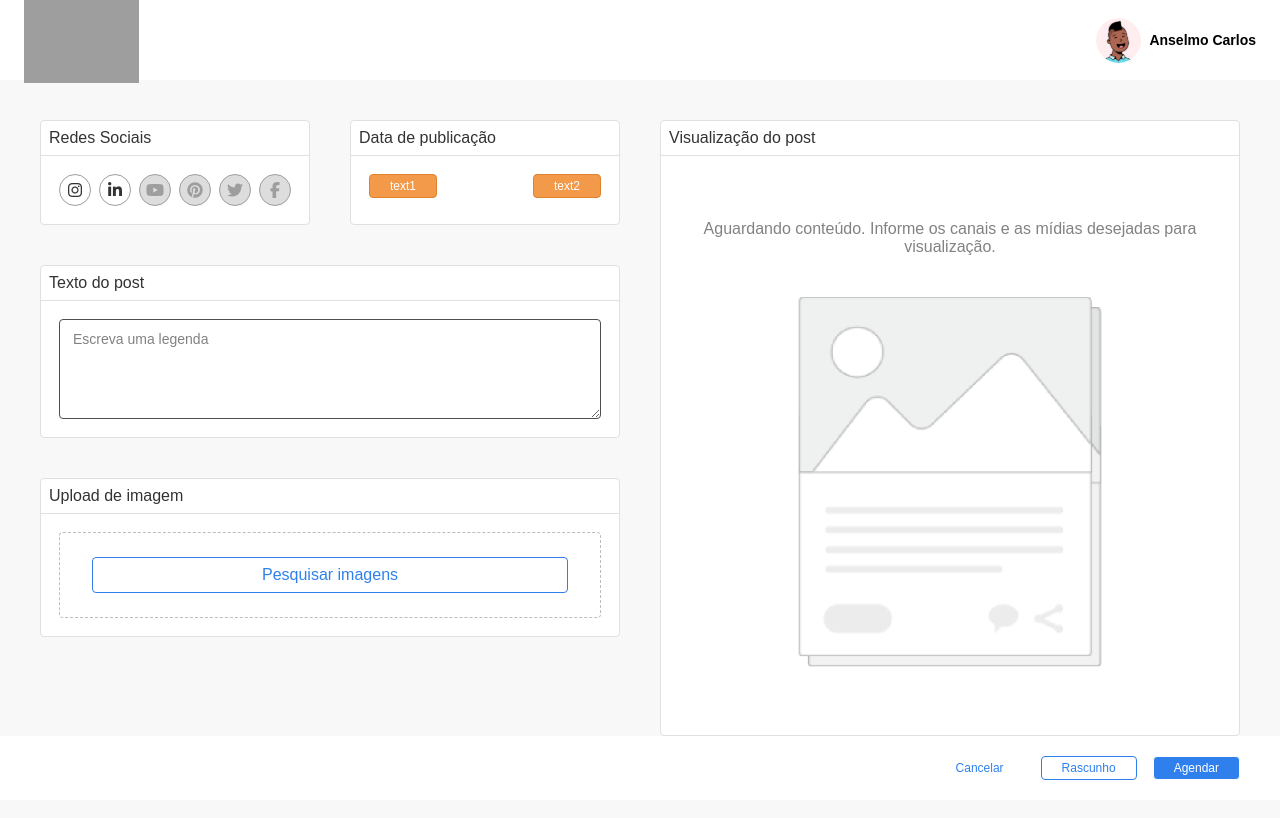
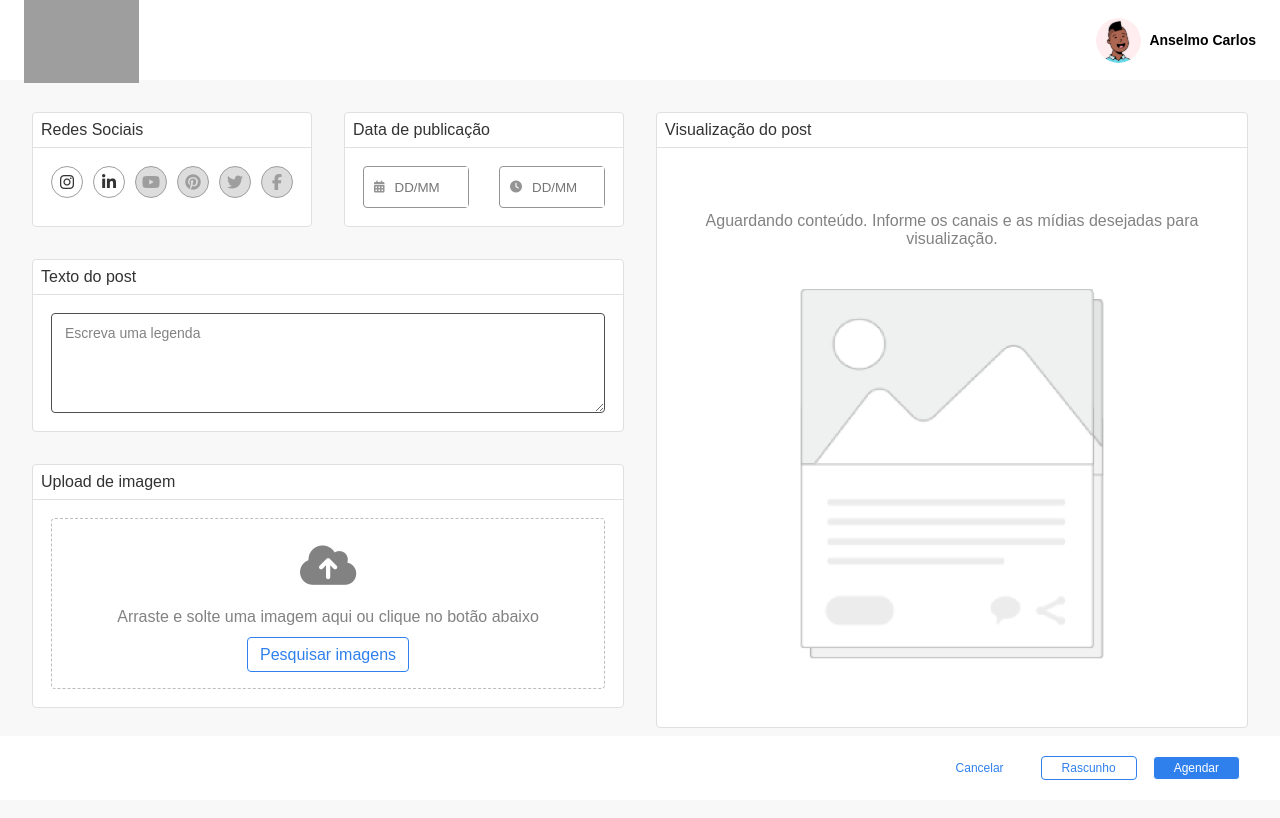
Before and after one commit to drikalves/m-labs-challenge, a Vue app: page /agendamento in a window 1280 px wide. Shown: the top 818 px of the page. Built offline with nearby package versions, Linux system fonts and the light colour scheme; grey boxes are pictures that could not be loaded.

Commit message:
Add icon and text to the upload-image card

```diff
--- a/src/assets/scss/button.scss
+++ b/src/assets/scss/button.scss
@@ -43,11 +43,18 @@
 // Sizes
 
 .m-button--small {
-  padding: 4px 24px;
+  padding-bottom: 4px;
+  padding-left: 24px;
+  padding-right: 24px;
+  padding-top: 4px;
 }
 
 .m-button--large {
   font-size: 16px;
+  padding-bottom: 8px;
+  padding-left: 12px;
+  padding-right: 12px;
+  padding-top: 8px;
 }
 
 // Behavior
--- a/src/assets/scss/input-field.scss
+++ b/src/assets/scss/input-field.scss
@@ -1,22 +1,25 @@
-.m-input-container {
+.m-input {
   border: 1px solid rgb(148, 148, 148);
   border-radius: 4px;
 	display: flex;
-  margin-bottom: 15px;
-}
+	width: 100%;
 
-.m-icon {
+	.m-input__icon {
 		border: none;
 		color: rgb(148, 148, 148);
-	min-width: 50px;
-	padding: 14px 10px;
+		font-size: 12px;
+		padding-bottom: 14px;
+		padding-left: 10px;
+		padding-right: 10px;
+		padding-top: 14px;
 		text-align: center;
 	}
 
-.m-input-field {
+	.m-input__field {
 		border: none;
 		outline: none;
 		padding: 10px;
 		padding-left: 0;
 		width: 100%;
 	}
+}
--- a/src/views/Home.vue
+++ b/src/views/Home.vue
@@ -28,15 +28,16 @@ export default {
   display: flex;
   flex-direction: column;
   justify-content: center;
+  padding-bottom: 64px;
 
   .home__image {
     max-width: 100%;
-    margin-top: 85px;
+    margin-top: 84px;
     margin-bottom: 50px;
   }
 
   .home__button {
-    width: 184px;
+    min-width: 184px;
   }
 }
 </style>
--- a/src/views/Scheduling.vue
+++ b/src/views/Scheduling.vue
@@ -27,15 +27,20 @@
 
         <Card :title="'Data de publicação'">
           <div class="scheduling__form-datetime">
-            <button class="m-button m-button--secondary"> text1
-            </button>
-            <button class="m-button m-button--secondary"> text2
-            </button>
+            <div class="m-input">
+              <i class="m-input__icon fas fa-calendar-alt"></i>
+              <input class="m-input__field" type="text" placeholder="DD/MM" name="date">
+            </div>
+
+            <div class="m-input">
+              <i class="m-input__icon fas fa-clock m-icon"></i>
+              <input class="m-input__field" type="text" placeholder="DD/MM" name="date">
+            </div>
           </div>
         </Card>
       </div>
 
-      <Card class="scheduling__form-post-text" :title="'Texto do post'">
+      <Card :title="'Texto do post'">
         <textarea
           v-model="post.text"
           class="m-textarea"
@@ -44,9 +49,15 @@
       </Card>
 
       <Card :title="'Upload de imagem'">
-        <div class="scheduling__form-upload">
+        <div class="scheduling__form__upload">
+          <i class="scheduling__form__upload__icon fas fa-cloud-upload-alt"></i>
+
+          <p class="scheduling__form__upload__text">
+            Arraste e solte uma imagem aqui ou clique no botão abaixo
+          </p>
+
           <label
-            class="m-button m-button--large m-button--outline"
+            class="scheduling__form__upload__button m-button m-button--large m-button--outline"
             for="arquivo">
             Pesquisar imagens
           </label>
@@ -133,13 +144,13 @@ export default {
 
   @media only screen and (min-width: 961px) {
     padding-bottom: 104px;
-    padding-left: 40px;
-    padding-right: 40px;
-    padding-top: 40px;
+    padding-left: 32px;
+    padding-right: 32px;
+    padding-top: 32px;
     flex-direction: row;
 
     & > section {
-      margin-right: 40px;
+      margin-right: 32px;
       width: 50%;
 
       &:last-of-type {
@@ -157,7 +168,7 @@ export default {
     margin-bottom: 16px;
 
     @media only screen and (min-width: 961px) {
-      margin-bottom: 40px;
+      margin-bottom: 32px;
     }
   }
 
@@ -165,11 +176,11 @@ export default {
     @media only screen and (min-width: 961px) {
       display: flex;
       flex-direction: row;
-      margin-bottom: 40px;
+      margin-bottom: 32px;
 
       .m-card {
         margin-bottom: 0px;
-        margin-right: 40px;
+        margin-right: 32px;
 
         &:last-child {
           margin-right: 0;
@@ -186,23 +197,50 @@ export default {
 
     .scheduling__form-datetime {
       display: flex;
-      justify-content: space-between;
       width: 100%;
+
+      .m-input:first-of-type {
+        margin-right: 30px;
+      }
     }
   }
 
-  .scheduling__form-upload {
+  .scheduling__form__upload {
     border: 1px dashed rgb(189, 189, 189);
     border-radius: 4px;
+    color: rgb(130, 130, 130);
     padding: 24px 32px;
+    text-align: center;
     width: 100%;
 
     & > input[type="file"] {
       display: none;
     }
 
-    .m-button {
-      padding: 8px;
+    .scheduling__form__upload__icon {
+      display: none;
+
+      @media only screen and (min-width: 961px) {
+        display: block;
+        font-size: 45px;
+        margin-bottom: 20px;
+      }
+    }
+
+    .scheduling__form__upload__text {
+      display: none;
+
+      @media only screen and (min-width: 961px) {
+        display: block;
+        font-size: 16px;
+        margin-bottom: 20px;
+      }
+    }
+
+    .scheduling__form__upload__button {
+      display: inline;
+      font-size: 16px;
+      max-width: 180px;
     }
   }
 }
@@ -216,25 +254,27 @@ export default {
     @media only screen and (min-width: 961px) {
       display: flex;
     }
+
+    .scheduling__preview__post__default {
+      padding-bottom: 46px;
+      padding-top: 46px;
+      text-align: center;
+
+      .scheduling__preview__post__default__text {
+        color: rgb(130, 130, 130);
+        font-size: 16px;
+        margin-bottom: 40px;
+        text-align: center;
+      }
+    }
   }
 
   .scheduling__preview-button {
+    font-size: 16px;
+
     @media only screen and (min-width: 961px) {
       display: none;
     }
   }
 }
-
-.scheduling__preview__post__default {
-  padding-bottom: 46px;
-  padding-top: 46px;
-  text-align: center;
-
-  .scheduling__preview__post__default__text {
-    color: rgb(130, 130, 130);
-    font-size: 16px;
-    margin-bottom: 40px;
-    text-align: center;
-  }
-}
 </style>
```
Also changed, not shown: src/assets/images/blabla.svg (deleted). Lines whose indentation alone changed are shown as unchanged.
